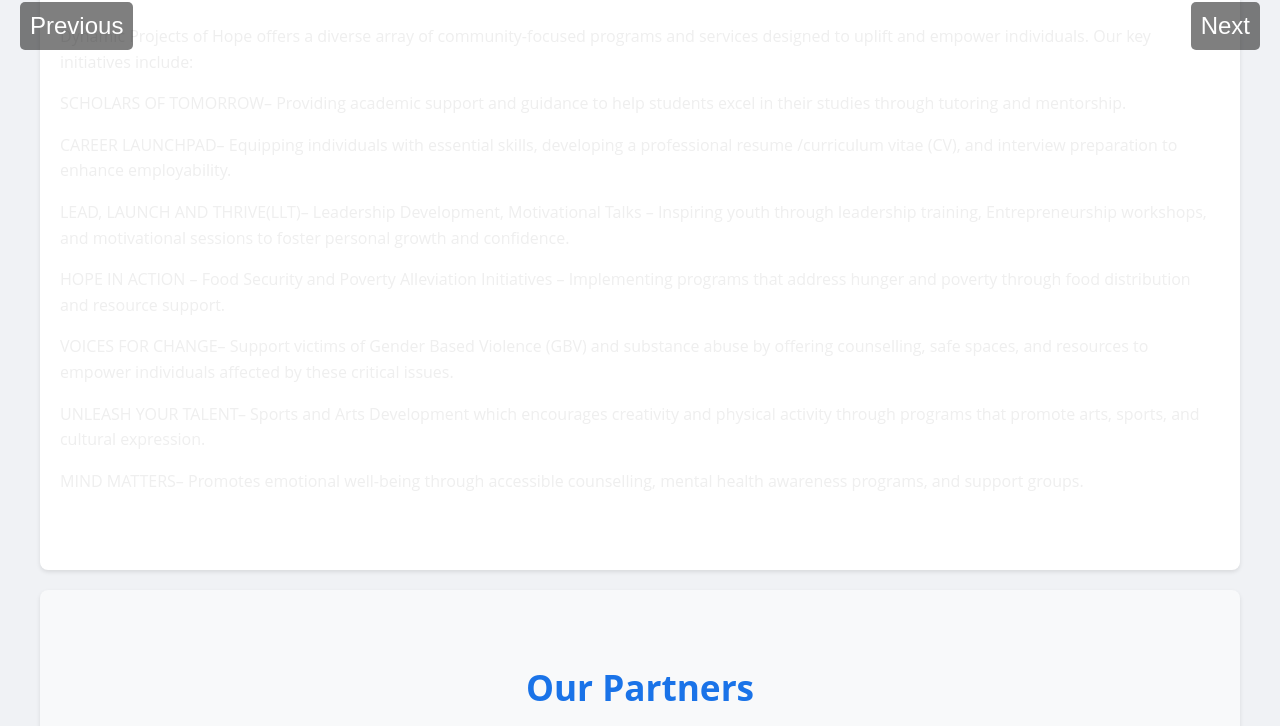
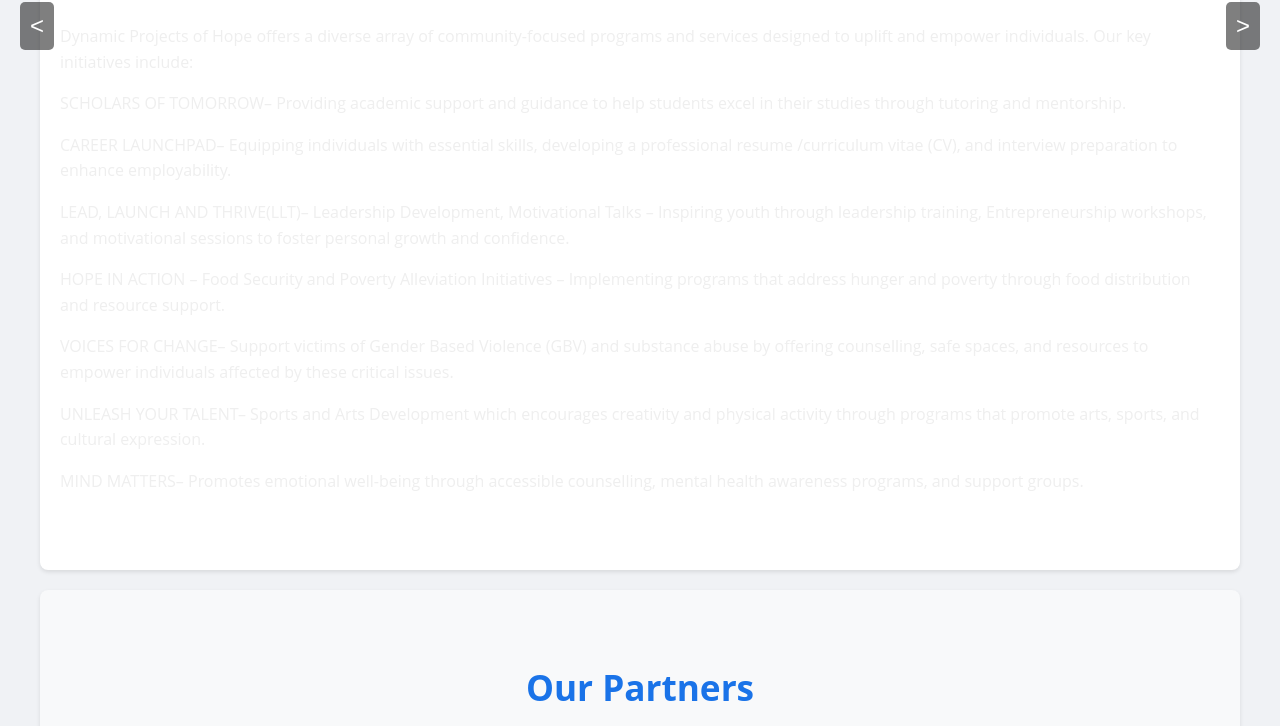
Before and after one commit to Simphiwe29M/Dynamic-Project, a plain HTML site: page index.html in a window 1280 px wide. Shown: the part 374-1100 px from the top of the page. Drawn offline with Linux system fonts and the light colour scheme.

Commit message:
Update index.html

```diff
--- a/index.html
+++ b/index.html
@@ -114,8 +114,8 @@
             </div>
 
         <div class="slider-controls">
-          <button id="prevBtn">Previous</button>
-          <button id="nextBtn">Next</button>
+          <button id="prevBtn" class="slider-control-btn"><</button>
+          <button id="nextBtn" class="slider-control-btn">></button>
         </div>
       </div>
     </section>
```
